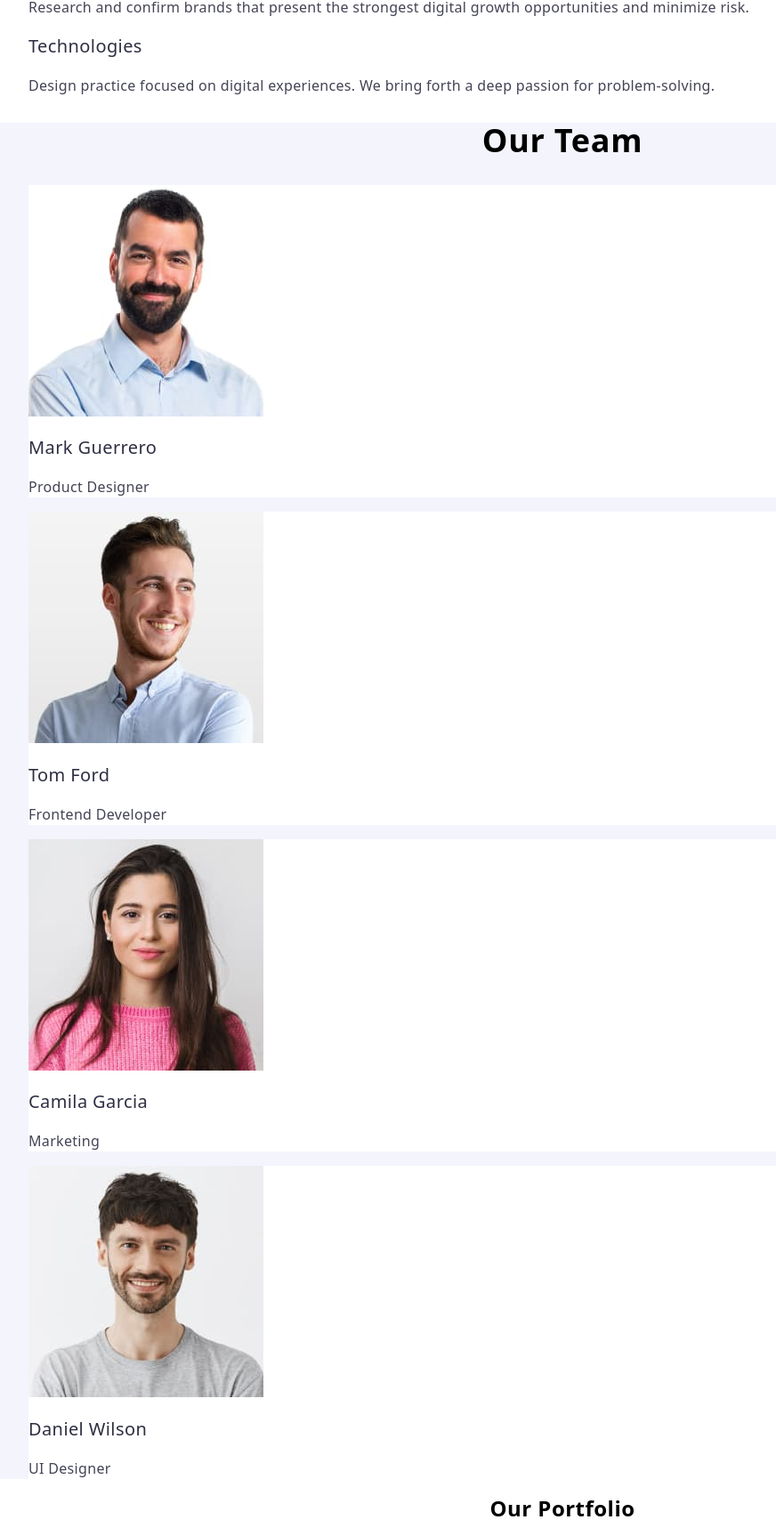
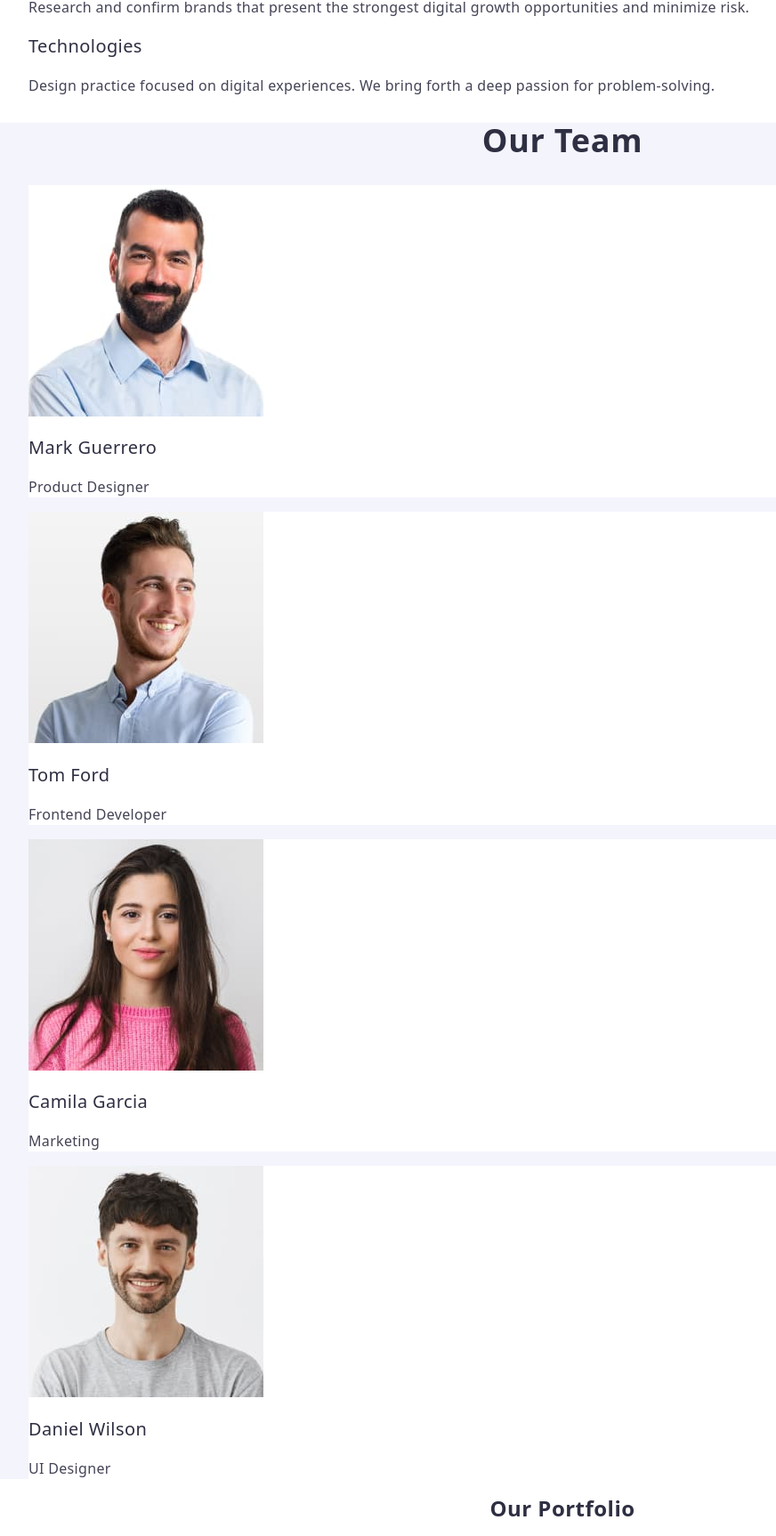
Before and after one commit to TetianaChehrina/goit-markup-hw-02, a plain HTML site: page index.html in a window 1280 px wide. Shown: the part 647-2373 px from the top of the page at 89% size, without its empty margins (8-880 px from the left). Drawn offline with nearby package versions, Linux system fonts and the light colour scheme.

Commit message:
Дз скориговано 3

```diff
--- a/css/styles.css
+++ b/css/styles.css
@@ -55,8 +55,7 @@ color:#2E2F42;
 .body{
     background-color: #FFFFFF;
     color: #434455;
-    font-family: "Roboto",
-        sans-serif;
+    font-family: "Roboto",sans-serif;
 }
 .title{
     background-color: #2E2F42;
@@ -104,6 +103,7 @@ color:#2E2F42;
     background-color: #F4F4FD;
 }
 .team-title{
+    color: #2e2f42;
     font-size: 36px;
         font-weight: 700;
         line-height: 1.11;
@@ -130,6 +130,7 @@ color:#2E2F42;
 .page-portfolio{
     background-color: #FFF;}
 .title-portfolio{
+    color: #2e2f42;
     ont-size: 36px;
         font-weight: 700;
         line-height: 1.11;
```
